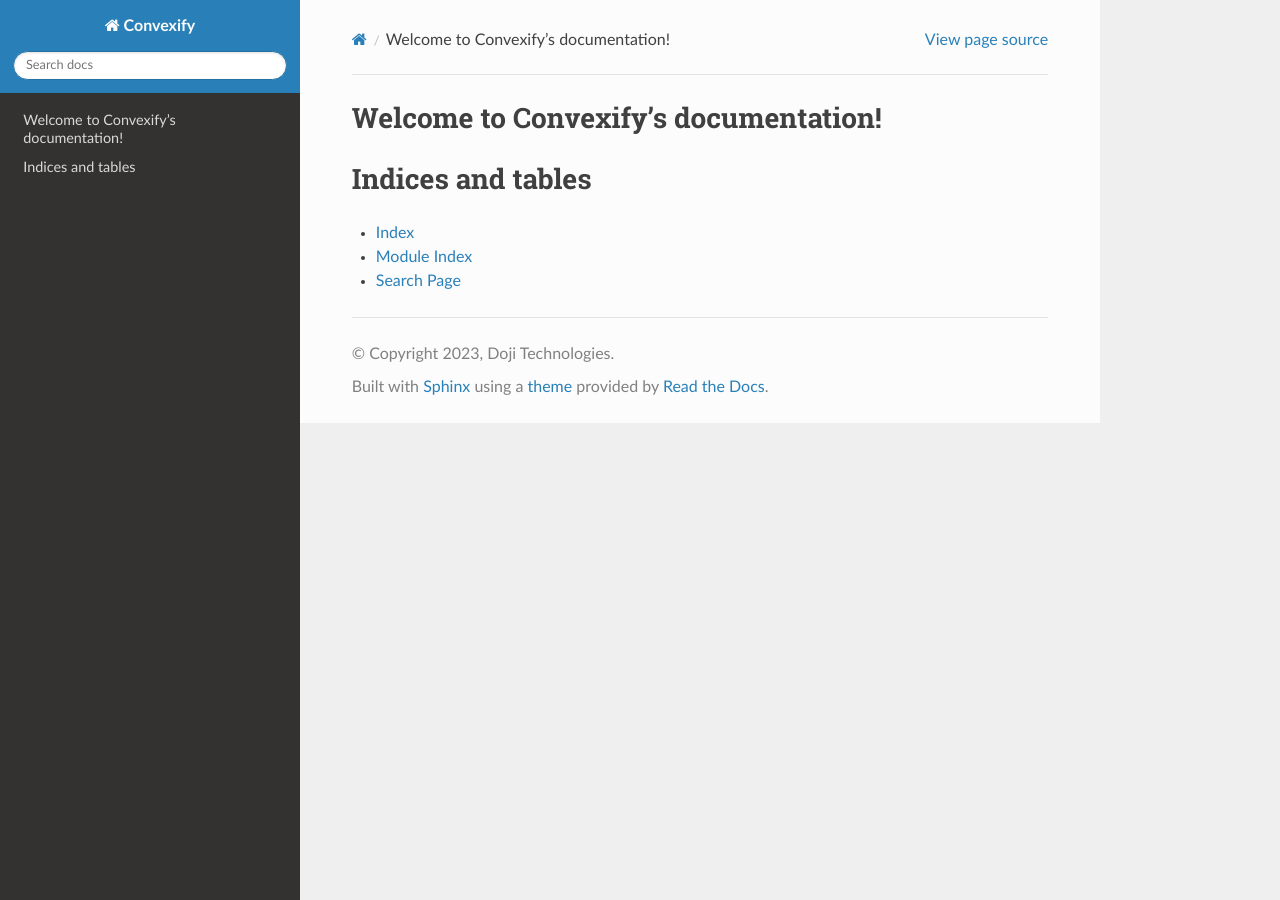
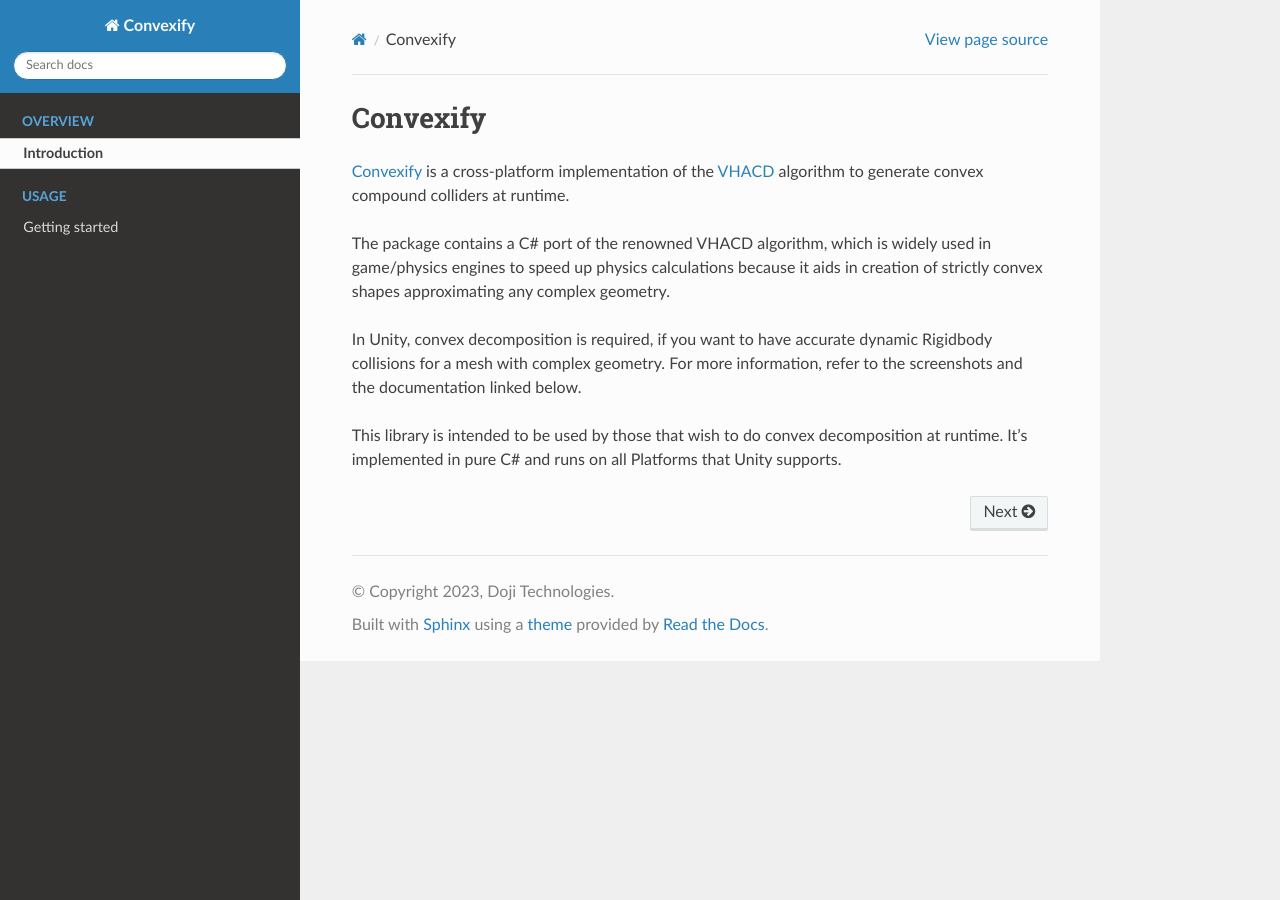
Before and after one commit to Doji-Technologies/convexify-docs, a Sphinx documentation site: the page built from source/index.rst, in a window 1280 px wide. Built offline with Sphinx 7.4.7 and the Read the Docs theme 2.0.0, drawn with Linux system fonts in a browser that asks for light colours.

Commit message:
add initial docs page

```diff
--- a/source/index.rst
+++ b/source/index.rst
@@ -1,20 +1,33 @@
-.. Convexify documentation master file, created by
-   sphinx-quickstart on Thu Feb 16 19:03:17 2023.
-   You can adapt this file completely to your liking, but it should at least
-   contain the root `toctree` directive.
+Convexify
+=========
 
-Welcome to Convexify's documentation!
-=====================================
+.. meta::
+   :description lang=en: A Cross-platform Unity utility for reading and writing .ico files.
+
+`Convexify`_ is a cross-platform implementation of the `VHACD`_ algorithm to generate convex compound colliders at runtime.
+
+The package contains a C# port of the renowned VHACD algorithm, which is widely used in game/physics engines to speed up physics calculations because it aids in creation of strictly convex shapes approximating any complex geometry.
+
+
+In Unity, convex decomposition is required, if you want to have accurate dynamic Rigidbody collisions for a mesh with complex geometry. For more information, refer to the screenshots and the documentation linked below.
+
+
+This library is intended to be used by those that wish to do convex decomposition at runtime. It's implemented in pure C# and runs on all Platforms that Unity supports.
+
+
+.. _Convexify: https://assetstore.unity.com/packages/slug/245029
+.. _VHACD: https://github.com/kmammou/v-hacd
 
 .. toctree::
    :maxdepth: 2
-   :caption: Contents:
+   :hidden:
+   :caption: Overview
 
+   Introduction <self>
 
+.. toctree::
+   :maxdepth: 1
+   :hidden:
+   :caption: Usage
 
-Indices and tables
-==================
-
-* :ref:`genindex`
-* :ref:`modindex`
-* :ref:`search`
+   /getting-started
```
Also changed, not shown: source/getting-started.rst (added, +23 -0 lines).
